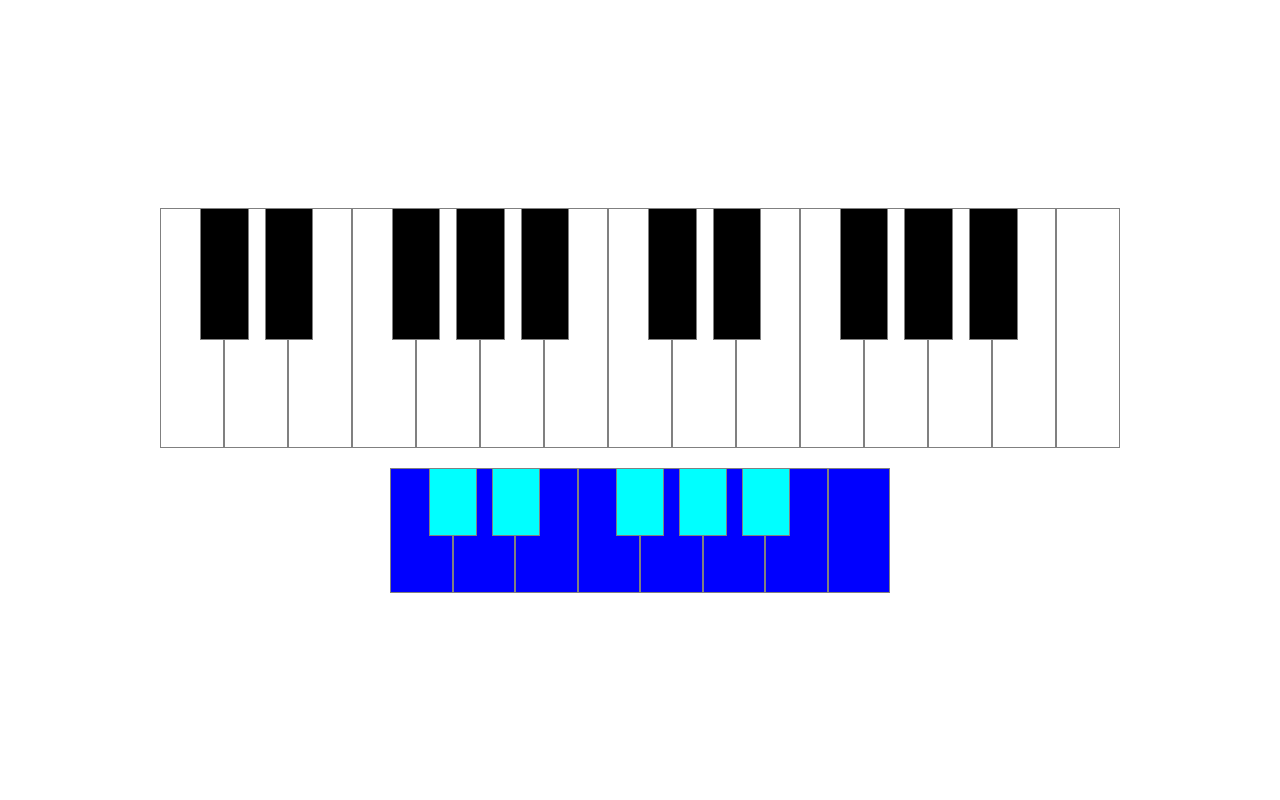
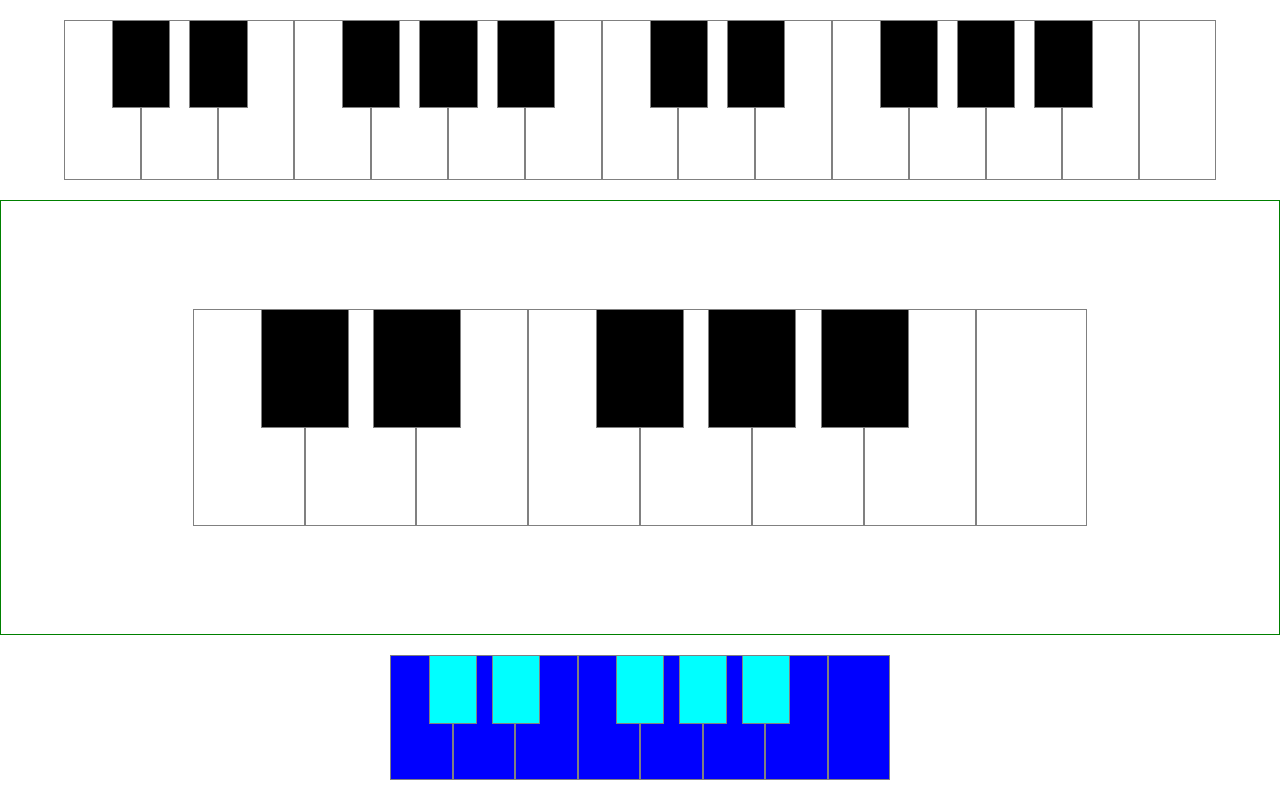
Before and after one commit to devinereshan/pianoUI, a website built with webpack: page index.html in a window 1280 px wide. Built offline with nearby package versions, Linux system fonts and the light colour scheme.

Commit message:
Add support for vw/vh and percent sizing

```diff
--- a/index.html
+++ b/index.html
@@ -9,6 +9,7 @@
 <body>
     <div id="pianos-container">
         <div id="piano-container"></div>
+        <div id="piano-percentage-container"></div>
 
         <div id="piano-two-container"></div>
     </div>
--- a/src/PianoUI.js
+++ b/src/PianoUI.js
@@ -150,8 +150,8 @@ export default class PianoUI {
 
     buildUI() {
         this.keyContainer = this.createKeyContainer(styles.keyContainer);
-        this.keyContainer.style.width = `${this.size[0]}px`;
-        this.keyContainer.style.height = `${this.size[1]}px`;
+        this.keyContainer.style.width = `${this.size[0]}`;
+        this.keyContainer.style.height = `${this.size[1]}`;
 
         this.blackKeyContainer = this.createKeyContainer(styles.blackKeyContainer);
         this.whiteKeyContainer = this.createKeyContainer(styles.whiteKeyContainer);
@@ -188,15 +188,25 @@ export default class PianoUI {
             }
         }
 
-        let blackKeyMargin = (this.size[0] / this.whiteKeyContainer.children.length) / 8;
+        let width = this.size[0].split(/([0-9]+)/).slice(1);
+        let blackKeyMargin;
+
+        // percentage values are relative to parent container, so must be calculated separately
+        if (width[1] !== '%') {
+            blackKeyMargin = (Number(width[0]) / this.whiteKeyContainer.children.length) / 8;
+        } else {
+            blackKeyMargin = (Number(width[0]) / this.whiteKeyContainer.children.length) / (8 * (Number(width[0]) / 100));
+        }
+
+        console.log(blackKeyMargin);
 
         for (let bk of this.blackKeyContainer.children) {
-            bk.style.marginLeft = `${blackKeyMargin}px`
-            bk.style.marginRight = `${blackKeyMargin}px`
+            bk.style.marginLeft = `${blackKeyMargin}${width[1]}`;
+            bk.style.marginRight = `${blackKeyMargin}${width[1]}`;
         };
 
-        this.blackKeyContainer.style.paddingLeft = `${blackKeyMargin * 4}px`;
-        this.blackKeyContainer.style.paddingRight = `${blackKeyMargin * 4}px`;
+        this.blackKeyContainer.style.paddingLeft = `${blackKeyMargin * 4}${width[1]}`;
+        this.blackKeyContainer.style.paddingRight = `${blackKeyMargin * 4}${width[1]}`;
 
         this.keyContainer.appendChild(this.blackKeyContainer);
         this.keyContainer.appendChild(this.whiteKeyContainer);
--- a/src/index.js
+++ b/src/index.js
@@ -1,9 +1,14 @@
 import Piano from './Piano';
-import styles from './PianoUI.module.css';
 
-let piano = new Piano('piano-container', [960, 240], [36, 60]);
+let piano1 = new Piano('piano-container', ['90vw', '20vh'], [36, 60]);
 
-let piano2 = new Piano('piano-two-container', [500, 125], [36, 48], {
+// Percentage values are calculated based on dimensions of containing element.
+// In this case, the div with id="piano-container" is the reference for calculating
+// percentages. Thus, those dimensions must be set explicitly somewhere so that the
+// percentage values can be calculated correctly.
+let piano3 = new Piano('piano-percentage-container', ['70%', '50%'], [36, 48]);
+
+let piano2 = new Piano('piano-two-container', ['500px', '125px'], [36, 48], {
     whiteKey: '#333',
     blackKey: 'aqua',
     whiteKeyHighlight: 'deeppink',
--- a/style.css
+++ b/style.css
@@ -13,6 +13,19 @@
     flex-direction: column;
 }
 
+#piano-container {
+    margin: 20px;
+}
+
+#piano-percentage-container {
+    width: 100vw;
+    height: 100vh;
+    display: flex;
+    justify-content: center;
+    align-items: center;
+    border: 1px solid green;
+}
+
 #piano-two-container {
-    margin-top: 20px;
+    margin: 20px;
 }
```
